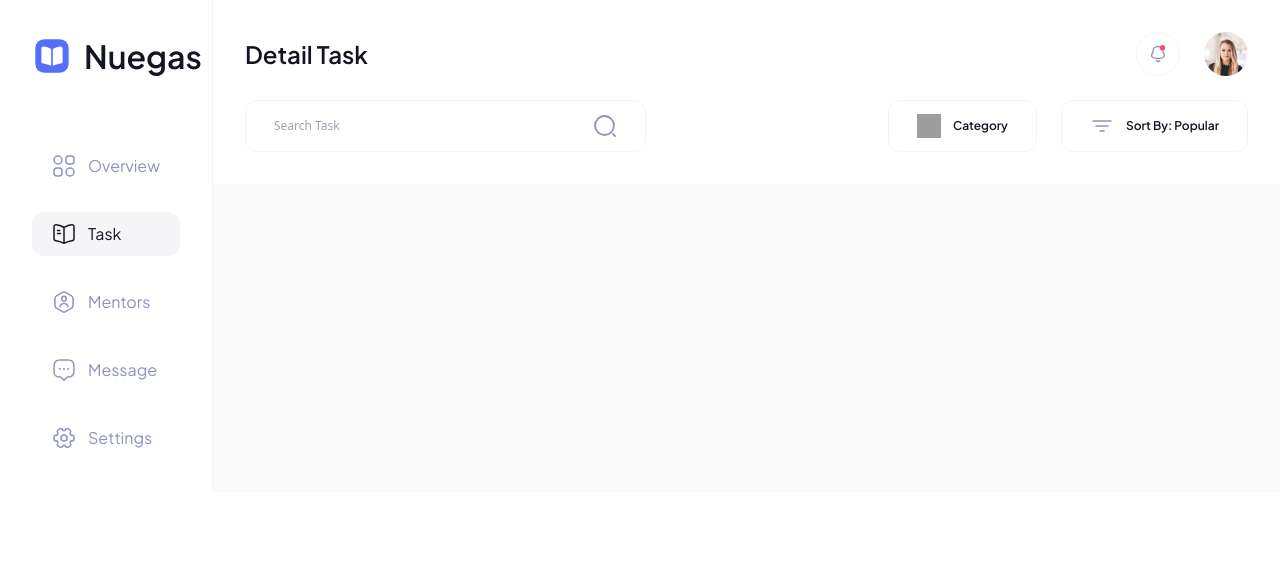
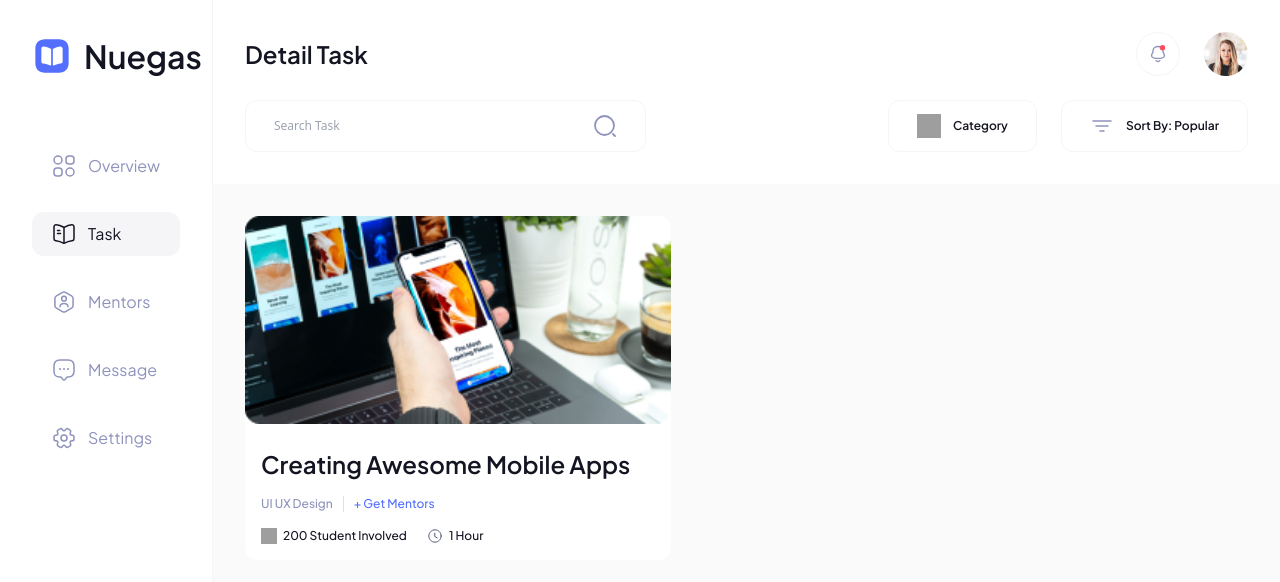
Before and after one commit to pujiragil/nuegas, a React (Vite) app: page /task/1 in a window 1280 px wide. Shown: the top 582 px of the page. Built offline with nearby package versions, Linux system fonts and the light colour scheme; grey boxes are pictures that could not be loaded.

Commit message:
created thumbnail task

```diff
--- a/src/pages/Task/TaskDetail.tsx
+++ b/src/pages/Task/TaskDetail.tsx
@@ -10,7 +10,52 @@ const TaskDetail = () => {
         children={<SearchFilter placeholder="Search Task" />}
       />
 
-      <div className="bg-primary-200 flex flex-col gap-6 p-6 md:flex-row md:gap-8 md:p-8"></div>
+      <main className="bg-primary-200 flex flex-col gap-6 p-6 md:flex-row md:gap-8 md:p-8">
+        <section className="bg-primary-100 rounded-xl space-y-8">
+          <div className="space-y-4 md:space-y-6">
+            <div className="overflow-hidden rounded-xl cursor-pointer">
+              <img
+                className="w-full h-52 object-cover hover:scale-105 transition-all duration-200 ease-in"
+                src="/task.png"
+                alt="task"
+              />
+            </div>
+            <div className="space-y-4 px-4 pb-4">
+              <h1 className="font-semibold text-2xl text-secondary-100">
+                Creating Awesome Mobile Apps
+              </h1>
+              <div className="flex items-center text-xs font-medium">
+                <p className="pr-2.5 text-secondary-300 border-r border-[#DFDFDF]">
+                  UI UX Design
+                </p>
+                <p className="pl-2.5 text-tertiary-100">+ Get Mentors</p>
+              </div>
+              <div className="flex items-center gap-5">
+                <div className="flex items-center gap-1.5">
+                  <img
+                    className="w-4 h-4 object-cover"
+                    src="/member.svg"
+                    alt="member"
+                  />
+                  <p className="text-xs font-medium text-secondary-100">
+                    200 Student Involved
+                  </p>
+                </div>{" "}
+                <div className="flex items-center gap-1.5">
+                  <img
+                    className="w-4 h-4 object-cover"
+                    src="/time.svg"
+                    alt="time"
+                  />
+                  <p className="text-xs font-medium text-secondary-100">
+                    1 Hour
+                  </p>
+                </div>
+              </div>
+            </div>
+          </div>
+        </section>
+      </main>
     </>
   );
 };
```
